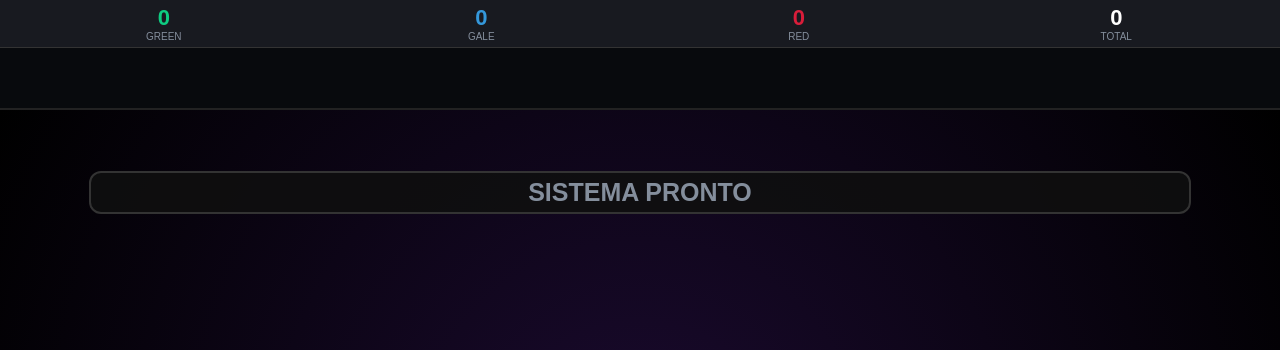
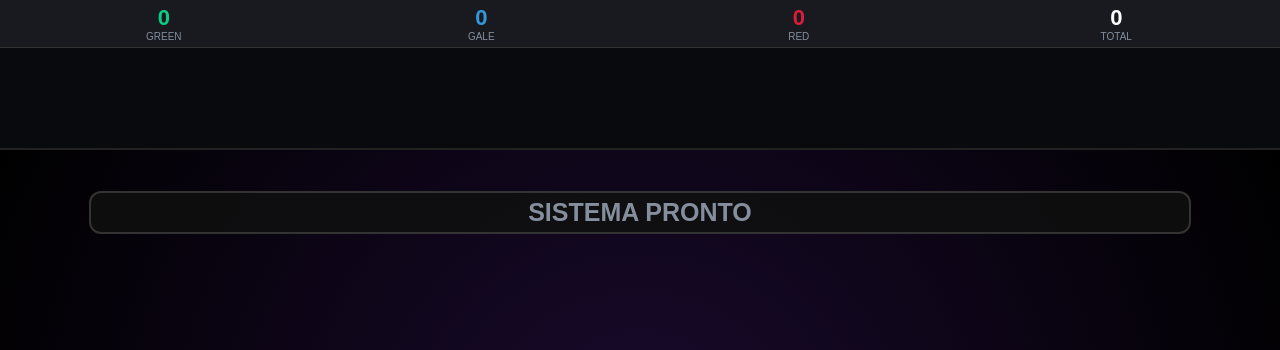
Before and after one commit to dcaridelsonbalbinodesena2025-lang/Avtrk.com, a plain HTML site: page index.html in a window 1280 px wide. Shown: the top 350 px of the page. Drawn offline with Linux system fonts and the light colour scheme.

Commit message:
index.html

```diff
--- a/index.html
+++ b/index.html
@@ -16,7 +16,7 @@
         .score-label { font-size: 10px; color: #848e9c; }
 
         .historico-container {
-            height: 50px; padding: 5px; display: grid; grid-template-columns: repeat(7, 1fr); gap: 4px;
+            height: 90px; padding: 5px; display: grid; grid-template-columns: repeat(7, 1fr); gap: 4px;
             background: #080a0d; overflow-y: auto; align-content: start;
         }
         .vela-item { padding: 6px 0; display: flex; align-items: center; justify-content: center; border-radius: 4px; font-weight: bold; font-size: 16px; background: #1e2329; border: 1px solid rgba(255,255,255,0.1); }
```
